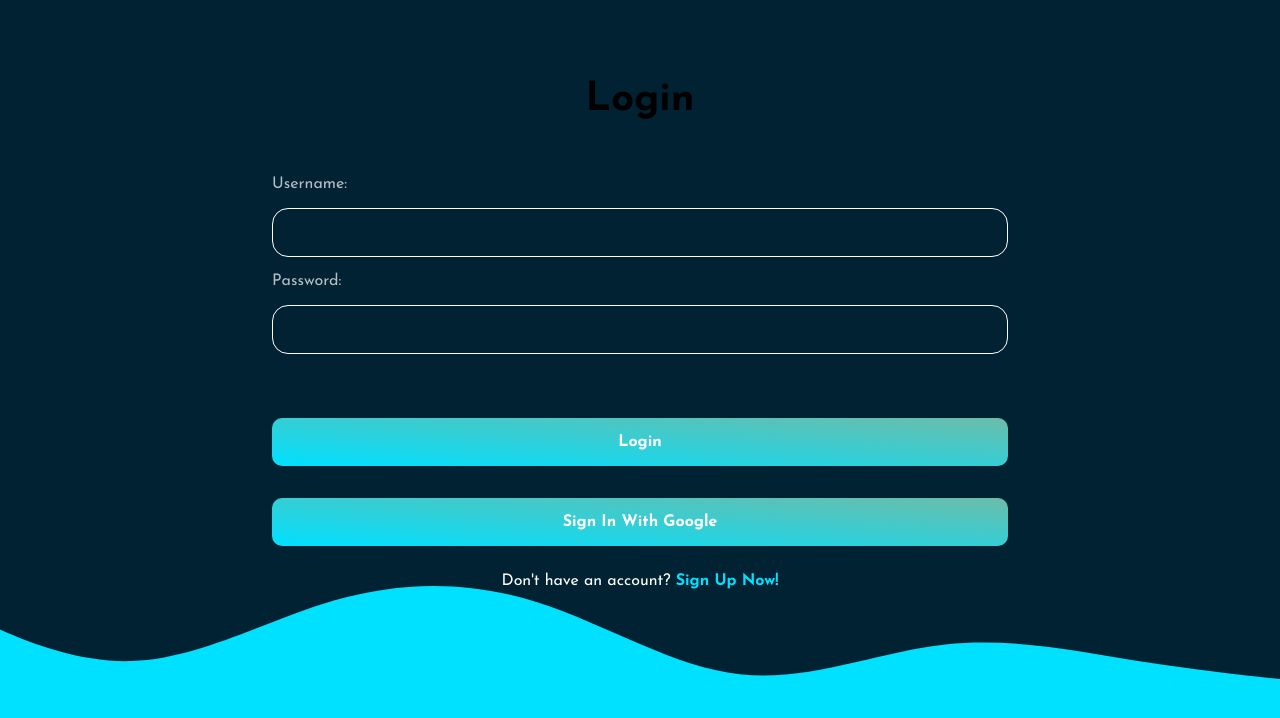
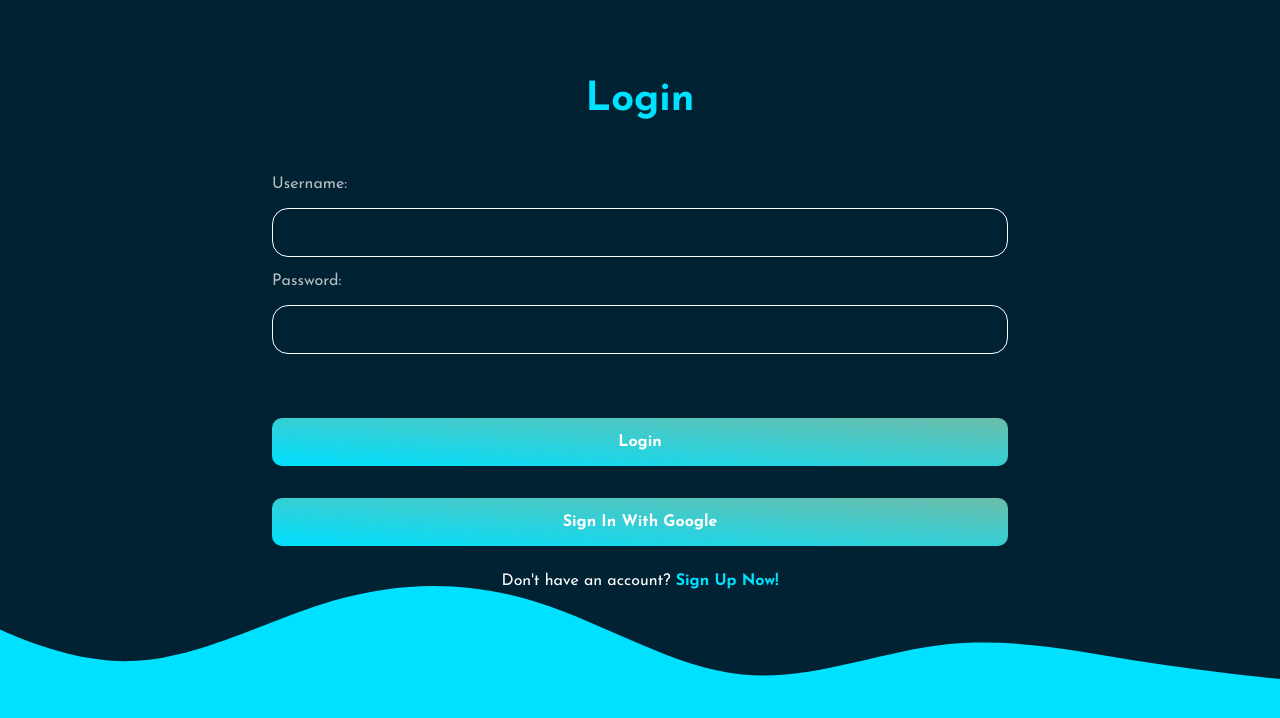
Before and after one commit to esmaelmoh/blog-mern-frontend, a React (Create React App) app: page / in a window 1280 px wide. Shown: the top 718 px of the page. Built offline with nearby package versions, Linux system fonts and the light colour scheme.

Commit message:
regular commit94

```diff
--- a/src/newjs.css
+++ b/src/newjs.css
@@ -52,8 +52,8 @@
     font-size: 2.5rem;
     margin: 1rem 0;
     margin-bottom: 2.5rem;
-    /* color:  #ffffff ; */
-    color:  linear-gradient(to right top , #00e0ff,rgba(153, 255, 221, 0.699));
+    color:   #00e0ff
+    /* color:  linear-gradient(to right top , #00e0ff,rgba(153, 255, 221, 0.699)); */
 }
 .login-input-field-new{
     border: 1.5px solid white;
```
Also changed, not shown: 1 other file (tests, documents, lock files or other folders).
